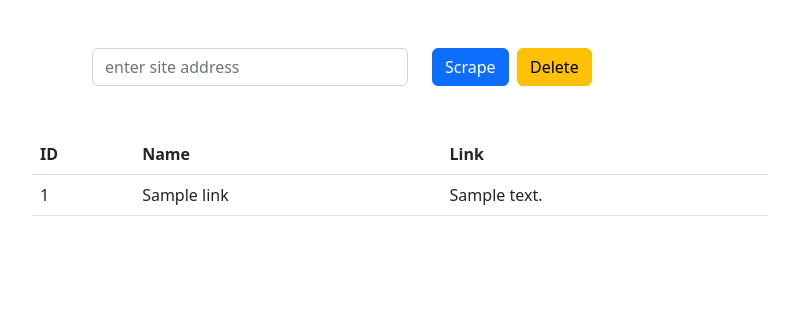
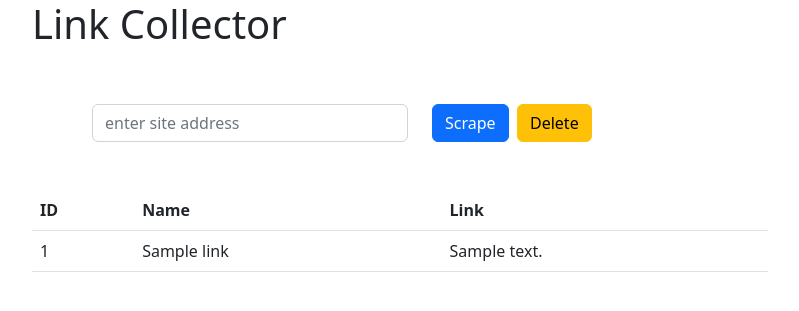
Before and after one commit to PiotrWirth/WebSite_Scraper, a Django app: page / in a window 1280 px wide. Shown: the top 311 px of the page, without its empty margins (50-849 px from the left). Run offline with Django 4.2, Linux system fonts and the light colour scheme; tables that the repository leaves empty hold one stand-in row (values such as "Sample post").

Commit message:
Modified result.html

```diff
--- a/scraper/myapp/templates/myapp/result.html
+++ b/scraper/myapp/templates/myapp/result.html
@@ -11,6 +11,11 @@
 <body>
 
     <div class='container'>
+        <div class='row'>
+            <div class='col-md-12'>
+                <h1>Link Collector</h1>
+            </div>
+        </div>
         <div class='row m-5'>
             <div class='col-md-4'>
                 <form method='POST' action="/">
```
